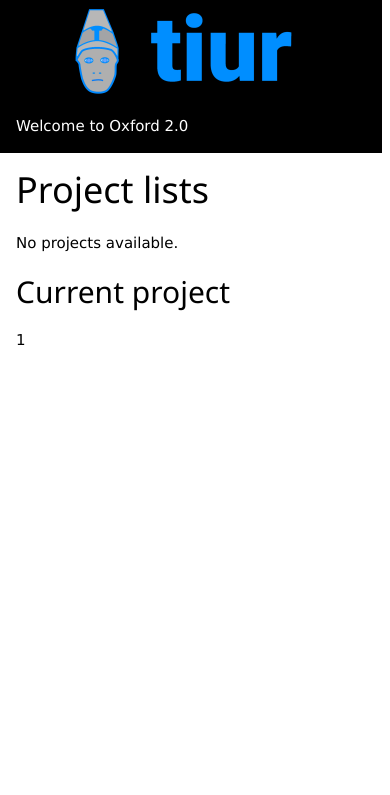
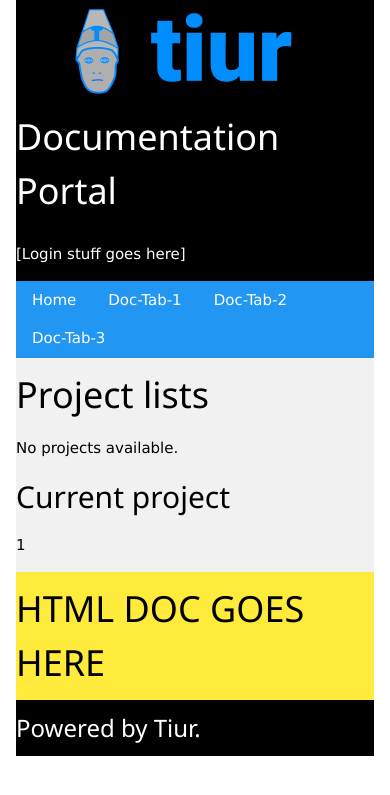
Before and after one commit to JeremyReimer/Tiur, a Django app: page /1/latest/ in a window 390 px wide. Shown: the top 795 px of the page. Run offline with Django 4.2, Linux system fonts and the light colour scheme; data that the repository does not hold is empty.

Commit message:
Put in basic responsive layout, with header, index frame, and footer.

```diff
--- a/oxford2/templates/oxford2/index.html
+++ b/oxford2/templates/oxford2/index.html
@@ -11,11 +11,28 @@
 
 <body>
 
-<div class="w3-container w3-left w3-black">
+<div class="w3-container">
+  <div class="w3-row w3-black">
+    <div class="w3-quarter">
       <img src="{% static 'oxford2/logo.png' %}">
-<p>Welcome to Oxford 2.0</p>
     </div>
-<div class="w3-container w3-left w3-white">
+    <div class="w3-half">
+      <h1>Documentation Portal</h1>
+    </div>
+    <div class="w3-quarter">
+      <p>[Login stuff goes here]</p>
+    </div>
+  </div>
+  <div class="w3-row">
+    <div class="w3-bar w3-blue">
+      <a href="#home" class="w3-bar-item w3-button">Home</a>
+      <a href="#doc-tab1" class="w3-bar-item w3-button">Doc-Tab-1</a>
+      <a href="#doc-tab2" class="w3-bar-item w3-button">Doc-Tab-2</a>
+      <a href="#doc-tab3" class="w3-bar-item w3-button">Doc-Tab-3</a>
+    </div>
+  </div>
+  <div class="w3-row">
+    <div class="w3-quarter w3-light-grey">
       <h1>Project lists</h1>
       {% if project_list %}
         <ul>
@@ -29,4 +46,12 @@
       <h2>Current project</h2>
       <p> {{ current_project }} </p>
     </div>
+    <div class="w3-threequarter w3-yellow">
+      <h1>HTML DOC GOES HERE</h1>
+    </div>
+  </div>
+  <div class="w3-row w3-black">
+    <h3>Powered by Tiur.</h3>
+  </div>
+</div>
 </body>
```
Lines whose indentation alone changed are shown as unchanged.
